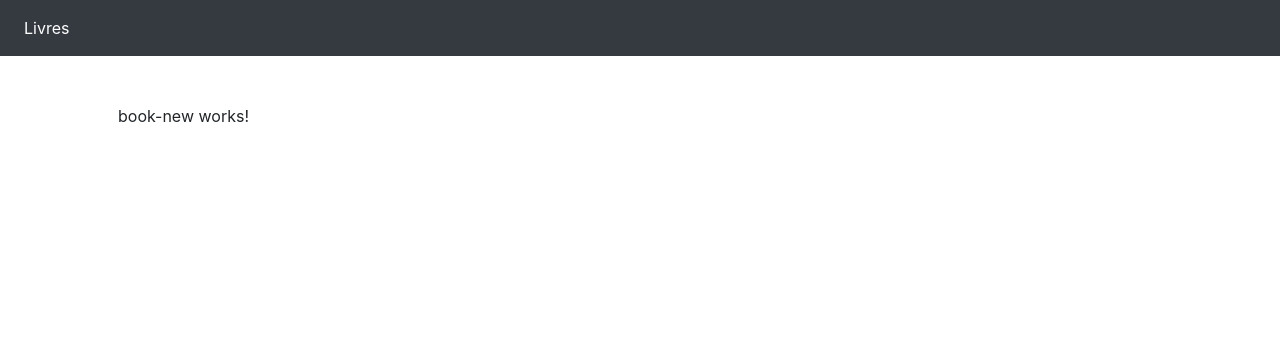
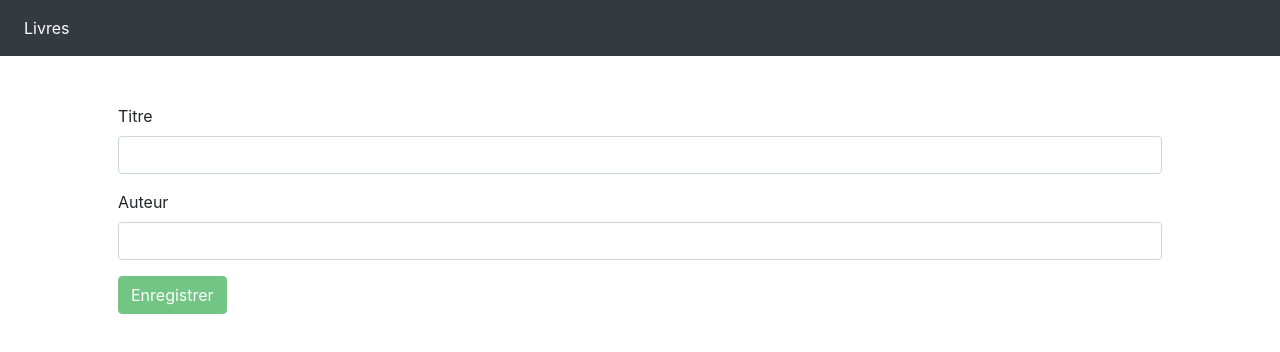
Before and after one commit to magali-thuaire/BookShelves, an Angular app: page /books/new in a window 1280 px wide. Shown: the top 352 px of the page. Built offline with nearby package versions, Linux system fonts and the light colour scheme.

Commit message:
ajout d'un livre

```diff
--- a/src/app/app.module.ts
+++ b/src/app/app.module.ts
@@ -1,5 +1,7 @@
 import { BrowserModule } from '@angular/platform-browser';
 import { NgModule } from '@angular/core';
+
+import { ReactiveFormsModule } from "@angular/forms";
 
 import { Routes, RouterModule } from '@angular/router';
 
@@ -10,6 +12,7 @@ import { HeaderComponent } from './header/header.component';
 import { BookService } from "./services/book.service";
 import { BookListComponent } from './book-list/book-list.component';
 import { BookNewComponent } from './book-list/book-new/book-new.component';
+
 
 const routes: Routes = [
   { path: 'books', component: BookListComponent },
@@ -29,7 +32,8 @@ const routes: Routes = [
   ],
   imports: [
     BrowserModule,
-    RouterModule.forRoot(routes)
+    RouterModule.forRoot(routes),
+    ReactiveFormsModule
   ],
   providers: [
     BookService
--- a/src/app/book-list/book-new/book-new.component.html
+++ b/src/app/book-list/book-new/book-new.component.html
@@ -1,3 +1,15 @@
-<p>
-  book-new works!
-</p>
+<div class="row">
+  <div class="col-12">
+    <form [formGroup]="bookForm" (submit)="onNewBook()">
+      <div class="form-group">
+        <label for="title">Titre</label>
+        <input type="text"  id="title" class="form-control" formControlName="title">
+      </div>
+      <div class="form-group">
+        <label for="author">Auteur</label>
+        <input type="text"  id="author" class="form-control" formControlName="author">
+      </div>
+      <button class="btn btn-success submit" [disabled]="bookForm.invalid">Enregistrer</button>
+    </form>
+  </div>
+</div>
--- a/src/app/book-list/book-new/book-new.component.ts
+++ b/src/app/book-list/book-new/book-new.component.ts
@@ -1,12 +1,50 @@
-import { Component } from '@angular/core';
+import { Component, OnInit } from '@angular/core';
+import { FormBuilder, FormGroup, Validators } from "@angular/forms";
+import { BookService } from "../../services/book.service";
+import { Book } from "../../models/Book.model";
+import {Router} from "@angular/router";
 
 @Component({
   selector: 'app-book-new',
   templateUrl: './book-new.component.html',
   styleUrls: ['./book-new.component.scss']
 })
-export class BookNewComponent {
+export class BookNewComponent implements OnInit {
 
-  constructor() { }
+  // Formulaire pour l'enregistrement d'un nouveau livres
+  bookForm: FormGroup;
+
+  constructor(private formBuilder: FormBuilder,
+              private bookService: BookService,
+              private router: Router) { }
+
+  ngOnInit() {
+    // Initialisation du formulaire
+    this.initForm();
+  }
+
+  // Initialisation du formulaire
+  initForm() {
+    this.bookForm = this.formBuilder.group(
+      {
+        title: ['', Validators.required],
+        author: ['', Validators.required]
+      }
+    );
+
+  }
+
+  // Soumission du formulaire
+  onNewBook() {
+    // Récupération des entrées du formulaire
+    const title = this.bookForm.get('title').value;
+    const author = this.bookForm.get('author').value;
+    // Création d'un nouveau livre
+    const book = new Book(title, author);
+    // Enregistrement du nouveau livre
+    this.bookService.NewBook(book);
+    // Redirection vers l'affichage de la liste des livres
+    this.router.navigate(['/books']);
+  }
 
 }
--- a/src/app/services/book.service.ts
+++ b/src/app/services/book.service.ts
@@ -38,4 +38,9 @@ export class BookService {
     // Emission du tableau des livres
     this.emitBooks();
   }
+
+  // Ajout d'un livre
+  NewBook(book: Book) {
+    this.books.push(book);
+  }
 }
```
